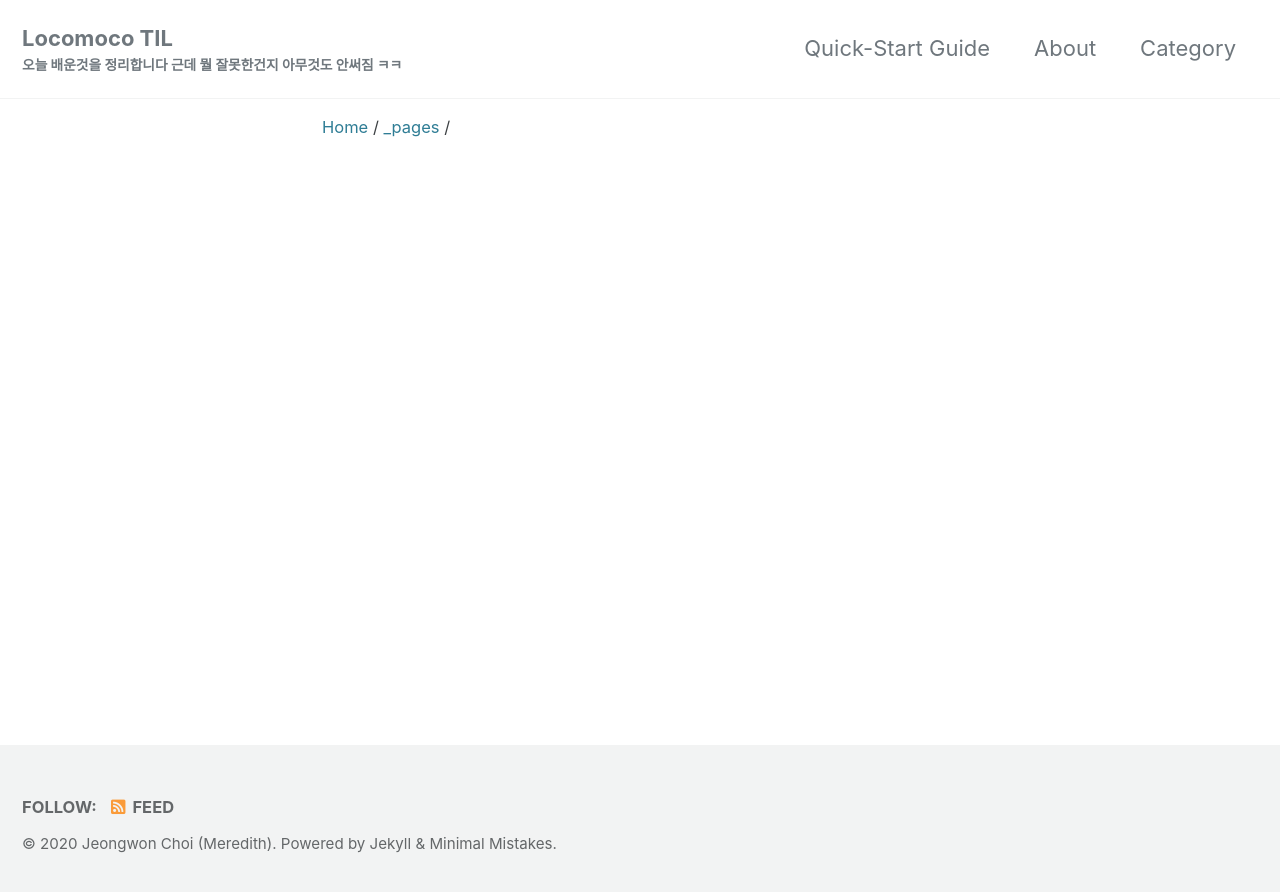
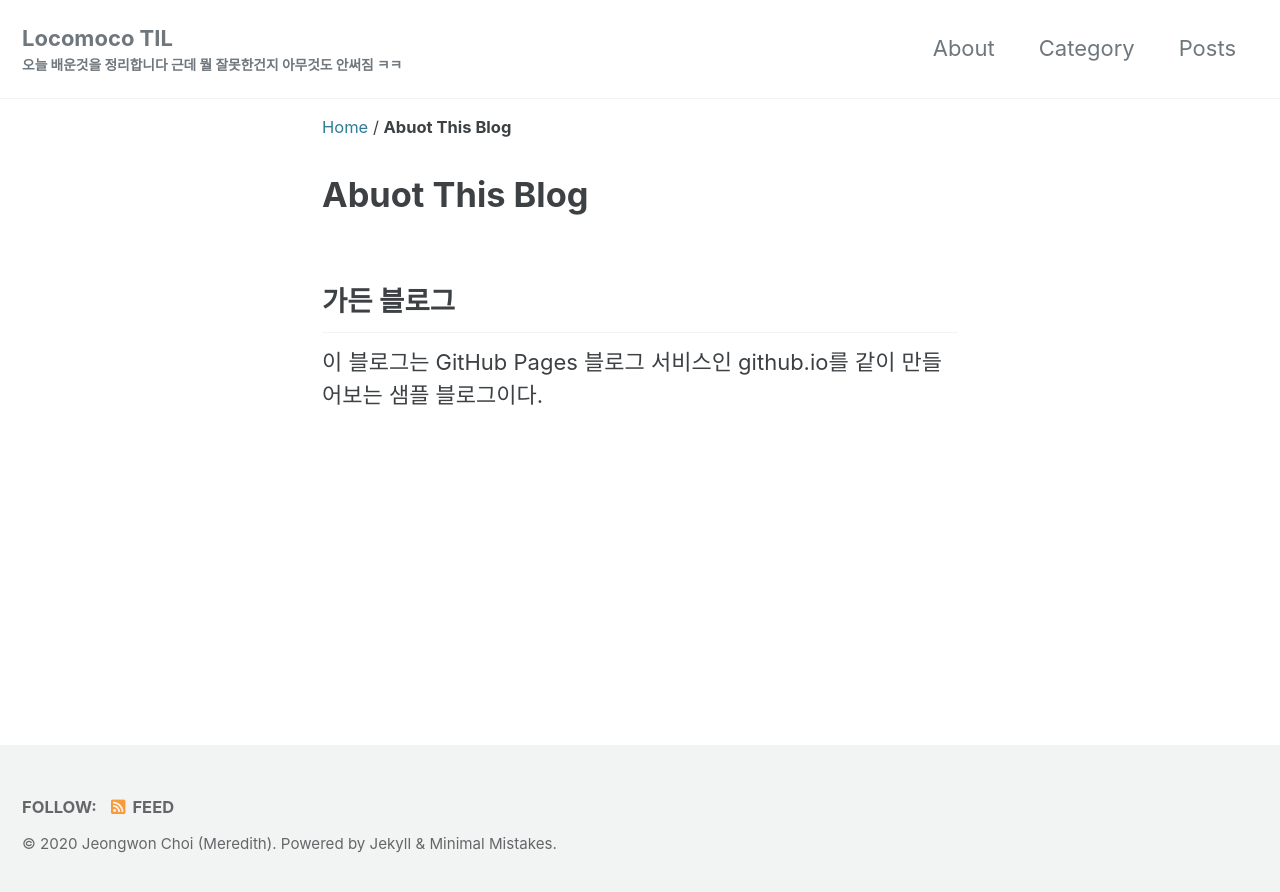
Before and after one commit to tetris8010/tetris8010.github.io, a Jekyll site: the page built from _pages/about.md, in a window 1280 px wide. Shown: the top 892 px of the page. Built offline with Jekyll 4.4.1, drawn with Linux system fonts in a browser that asks for light colours; cached includes are drawn as plain includes; our own code applies the rules of GitHub Pages for plain Markdown files.

Commit message:
quickstart menu 지우기, about page 추가

```diff
--- a/_config.yml
+++ b/_config.yml
@@ -24,7 +24,7 @@ description              : "garden"
 url                      : "https://tetris8010.github.io"
 baseurl                  : # the subpath of your site, e.g. "/blog"
 repository               : "tetris8010/tetris8010.github.io"
-teaser                   : #"/assets/images/bio_photo.jpg"
+teaser                   : "/assets/images/bio_photo.jpg"
 logo                     : # path of logo image to display in the masthead, e.g. "/assets/images/88x88.png"
 masthead_title           : # overrides the website title displayed in the masthead, use " " for no title
 breadcrumbs            : true # true, false (default)
@@ -286,5 +286,3 @@ defaults:
     values:
       layout: single
       author: true
-#계층구조 보여주기
-breadcrumb: true
--- a/_data/navigation.yml
+++ b/_data/navigation.yml
@@ -1,11 +1,11 @@
 # main links
 main:
-  - title: "Quick-Start Guide"
-    url: https://mmistakes.github.io/minimal-mistakes/docs/quick-start-guide/
   - title: "About"
-    url: /_post/
+    url: /about/
   - title: "Category"
     url: /categories/
+  - title: "Posts"
+    url: /_posts/
   # - title: "Sample Collections"
   #   url: /collection-archive/
   # - title: "Sitemap"
--- a/_pages/about.md
+++ b/_pages/about.md
@@ -0,0 +1,9 @@
+---
+title: "Abuot This Blog"
+permalink: /about/
+layout: single
+---
+
+## 가든 블로그
+
+이 블로그는 GitHub Pages 블로그 서비스인 github.io를 같이 만들어보는 샘플 블로그이다.
```
